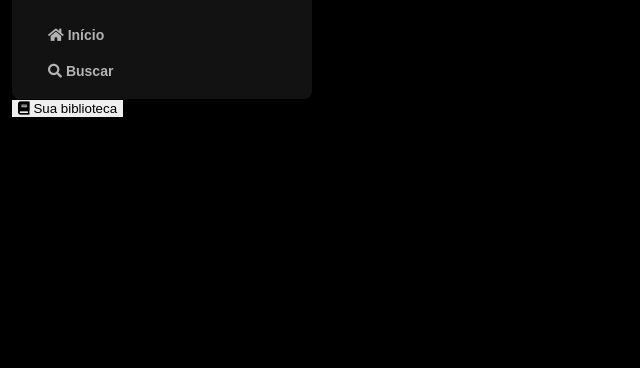
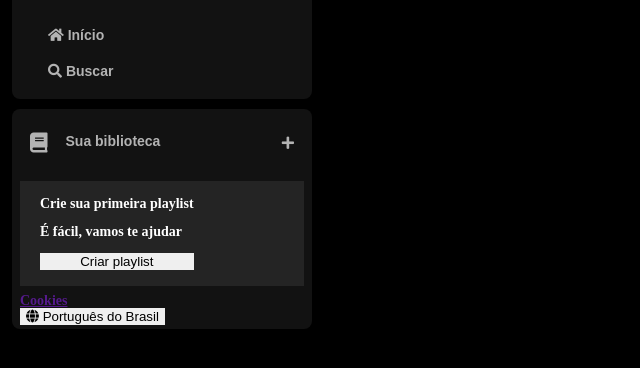
Before and after one commit to Fuuuzer/imersao-alura-spotify, a plain HTML site: page index.html in a window 1280 px wide. Shown: the part 74-442 px from the top of the page, without its empty margins (0-640 px from the left). Drawn offline with Linux system fonts and the light colour scheme.

Commit message:
Aula 2- alguns ajustes

```diff
--- a/index.html
+++ b/index.html
@@ -47,14 +47,26 @@
       </div>
 
 
-
       <section class="section-playlist">
         <div class="section-playlist__content">
           <span class="text title">Crie sua primeira playlist</span>
           <span class="text subtitle">É fácil, vamos te ajudar</span>
-
+          <button class="section-playlist__button">
+            <span>Criar playlist</span>
+          </button>
         </div>
       </section>
+
+      <div class="cookies">
+        <a href="">Cookies</a>
+      </div>
+
+      <div class="languages">
+        <button class="languages__button">
+          <span class="fa fa-globe"></span>
+          <span> Português do Brasil</span>
+        </button>
+      </div>
     </div>
 
   </div>
--- a/style.css
+++ b/style.css
@@ -44,3 +44,71 @@ body {
   font-size: 14px;
   font-family: "DM Sans", sans-serif;
 }
+
+.library {
+  background: #121212;
+  border-radius: 8px;
+  display: flex;
+  justify-content: space-between;
+  flex-direction: column;
+  padding: 4px 8px;
+  color: #b3b3b3;
+  font-weight: 600;
+  font-size: 14px;
+   margin-top: 10px;
+}
+
+.library .library__content {
+  display: flex;
+  justify-content: space-between;
+}
+
+.library .library__button {
+  display: flex;
+  margin-right: 10px;
+  color: #b3b3b3;
+  background: transparent;
+  border: 0px;
+  font-size: 14px;
+  font-weight: 700;
+  font-family: "DM Sans", sans-serif;
+  text-align: center;
+  text-decoration: none;
+  text-transform: none;
+  padding: 20px 10px;
+}
+
+.library .library__button .fa {
+  font-size: 20px;
+  margin-right: 10px;
+  font-weight: 300;
+  padding-right: 8px;
+}
+
+.library .library__content .fa-plus {
+  align-self: center;
+  margin-right: 10px;
+}
+
+.section-playlist {
+  display: flex;
+  align-items: flex-start;
+  justify-content: space-between;
+  gap: 20px;
+  background-color: #242424;
+  color: #b3b3b3;
+  font-weight: 600;
+  font-size: 14px;
+  margin: 8px 0;
+  padding: 16px 20px;
+}
+
+.section-playlist .section-playlist__content {
+  display: flex;
+  flex-direction: column;
+}
+
+.section-playlist__content .text{
+  padding-bottom: 14px;
+  color: #fff;
+}
```
